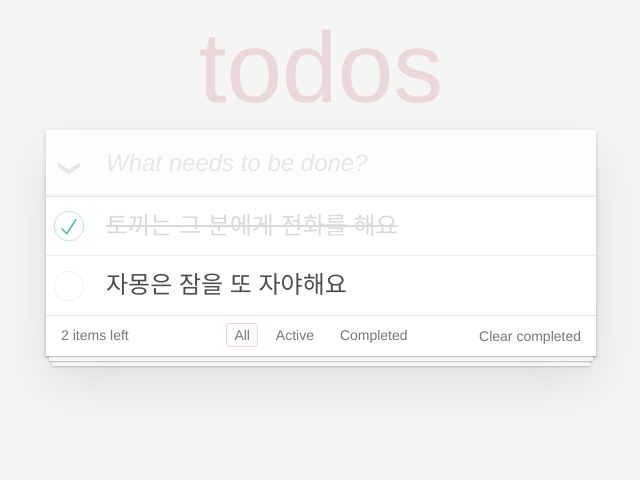
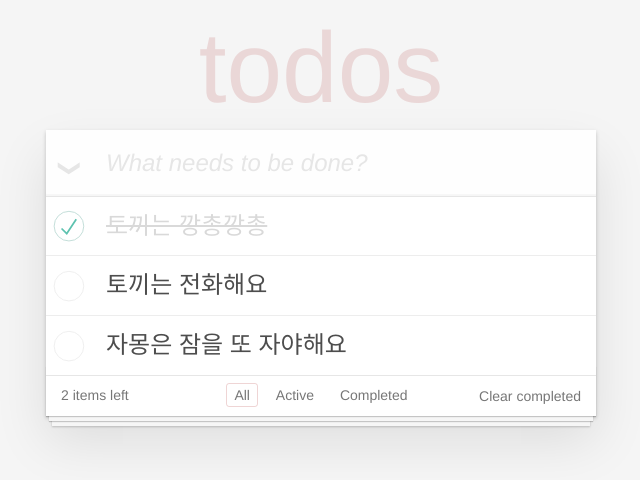
Before and after one commit to vanillovin/realworld-react-redux, a React app: page / in a window 1280 px wide. Shown: the top 480 px of the page, without its empty margins (319-959 px from the left). Built offline with nearby package versions, Linux system fonts and the light colour scheme.

Commit message:
todoList를 useState와 map으로

```diff
--- a/src/todomvc/Main.jsx
+++ b/src/todomvc/Main.jsx
@@ -1,4 +1,4 @@
-import React from 'react';
+import React, { useState } from 'react';
 
 function TodoItem ({ content, completed }){
     return (
@@ -14,13 +14,18 @@ function TodoItem ({ content, completed }){
 }
 
 function Main(){
+    const [todoList, setTodoList] = useState([
+        { content : "토끼는 깡총깡총", completed : true },
+        { content : "토끼는 전화해요", completed : false },
+        { content : "자몽은 잠을 또 자야해요", completed : false },
+    ])
+
     return (
         <section className="main">
             <input id="toggle-all" className="toggle-all" type="checkbox" checked={false} />
             <label htmlFor="toggle-all"></label>
             <ul className="todo-list">
-                <TodoItem content="토끼는 그 분에게 전화를 해요" completed={true}/>
-                <TodoItem content="자몽은 잠을 또 자야해요" completed={false}/>
+                {todoList.map(todo => <TodoItem {...todo} />)}
             </ul>
         </section>
     )
```
